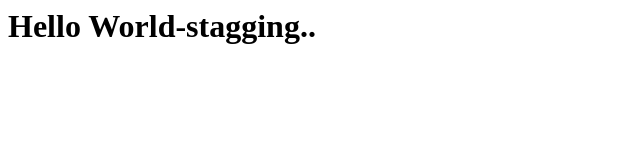
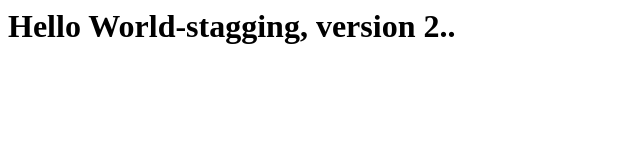
Before and after one commit to kanimozhi007/Webapps, a plain HTML site: page index.html in a window 1280 px wide. Shown: the whole page, without its empty margins (0-640 px from the left). Drawn offline with Linux system fonts and the light colour scheme.

Commit message:
Add files via upload

```diff
--- a/index.html
+++ b/index.html
@@ -15,16 +15,16 @@ xmlns="http://www.w3.org/TR/REC-html40">
   <o:Author>kanimozhi elumalai</o:Author>
   <o:Template>Normal</o:Template>
   <o:LastAuthor>kanimozhi elumalai</o:LastAuthor>
-  <o:Revision>2</o:Revision>
+  <o:Revision>3</o:Revision>
   <o:TotalTime>0</o:TotalTime>
   <o:Created>2018-03-26T08:52:00Z</o:Created>
-  <o:LastSaved>2018-03-26T08:52:00Z</o:LastSaved>
+  <o:LastSaved>2018-03-26T09:01:00Z</o:LastSaved>
   <o:Pages>1</o:Pages>
-  <o:Words>3</o:Words>
-  <o:Characters>20</o:Characters>
+  <o:Words>5</o:Words>
+  <o:Characters>29</o:Characters>
   <o:Lines>1</o:Lines>
   <o:Paragraphs>1</o:Paragraphs>
-  <o:CharactersWithSpaces>22</o:CharactersWithSpaces>
+  <o:CharactersWithSpaces>33</o:CharactersWithSpaces>
   <o:Version>15.00</o:Version>
  </o:DocumentProperties>
  <o:OfficeDocumentSettings>
@@ -50,6 +50,7 @@ xmlns="http://www.w3.org/TR/REC-html40">
    <w:BreakWrappedTables/>
    <w:SplitPgBreakAndParaMark/>
   </w:Compatibility>
+  <w:BrowserLevel>MicrosoftInternetExplorer4</w:BrowserLevel>
   <m:mathPr>
    <m:mathFont m:val="Cambria Math"/>
    <m:brkBin m:val="before"/>
@@ -736,7 +737,8 @@ div.WordSection1
 
 <div class=WordSection1>
 
-<h1><span style='mso-fareast-font-family:"Times New Roman"'>Hello World-stagging..<o:p></o:p></span></h1>
+<h1><span style='mso-fareast-font-family:"Times New Roman"'>Hello
+World-stagging, version 2..<o:p></o:p></span></h1>
 
 </div>
 
```
